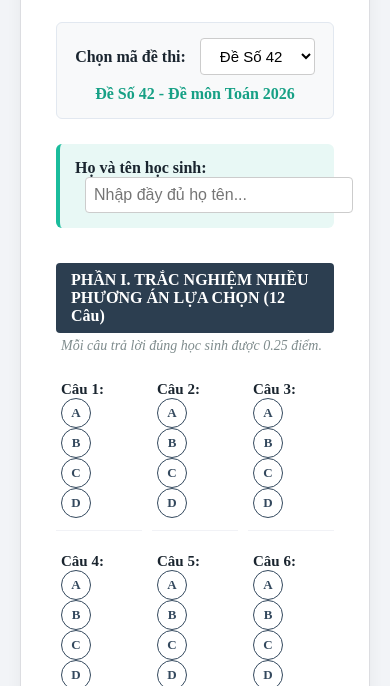
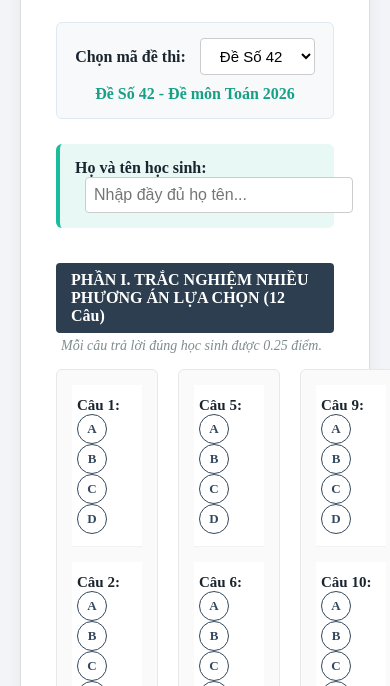
Before and after one commit to chanh68/onTapToan, a plain HTML site: page index.html in a window 390 px wide. Shown: the part 158-844 px from the top of the page. Drawn offline with Linux system fonts and the light colour scheme.

Commit message:
Enhance layout for Part I with responsive grid; update reset button functionality

```diff
--- a/css/style.css
+++ b/css/style.css
@@ -147,9 +147,24 @@ body {
 
 /* PHẦN I Layout Grid - 3 cột (câu 1-4, 5-8, 9-12) */
 .part1-grid {
+    width: 100%;
+}
+
+.part1-columns {
     display: grid;
     grid-template-columns: repeat(3, 1fr);
-    gap: 10px;
+    gap: 20px;
+    width: 100%;
+}
+
+.part1-column {
+    display: flex;
+    flex-direction: column;
+    gap: 15px;
+    border: 1px solid #e8e8e8;
+    padding: 15px;
+    border-radius: 6px;
+    background-color: #fafafa;
 }
 
 /* PHẦN II Layout */
--- a/js/app.js
+++ b/js/app.js
@@ -30,10 +30,20 @@ function initForm(examId) {
     document.getElementById("submit-btn").style.display = "block";
     document.getElementById("reset-btn").style.display = "none";
 
-    // 1. Dựng Phần I (12 câu trắc nghiệm đơn)
-    let p1Html = '';
+    // 1. Dựng Phần I (12 câu trắc nghiệm đơn) - 3 cột
+    let p1Html = '<div class="part1-columns">';
     const optionsP1 = ['A', 'B', 'C', 'D'];
-    for (let i = 1; i <= 12; i++) {
+
+    // 3 cột: cột 1 (câu 1-4), cột 2 (câu 5-8), cột 3 (câu 9-12)
+    const columns = [
+        { start: 1, end: 4 },
+        { start: 5, end: 8 },
+        { start: 9, end: 12 }
+    ];
+
+    for (let col of columns) {
+        p1Html += '<div class="part1-column">';
+        for (let i = col.start; i <= col.end; i++) {
             p1Html += `
             <div class="q-wrapper">
                 <div class="q-column">
@@ -53,6 +63,9 @@ function initForm(examId) {
                 <div class="explanation-box" id="box_exp_p1_q${i}"></div>
             </div>`;
         }
+        p1Html += '</div>';
+    }
+    p1Html += '</div>';
     document.getElementById("p1-content").innerHTML = p1Html;
 
     // 2. Dựng Phần II (4 câu Đúng/Sai, mỗi câu 4 ý a,b,c,d)
```
Lines whose indentation alone changed are shown as unchanged.
